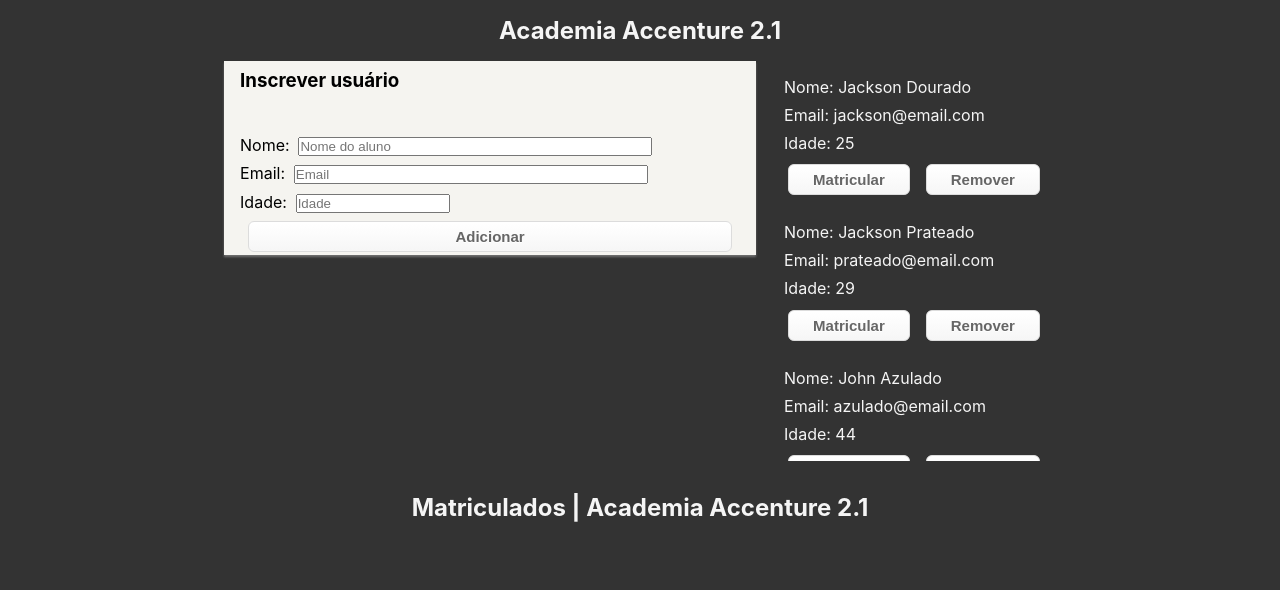
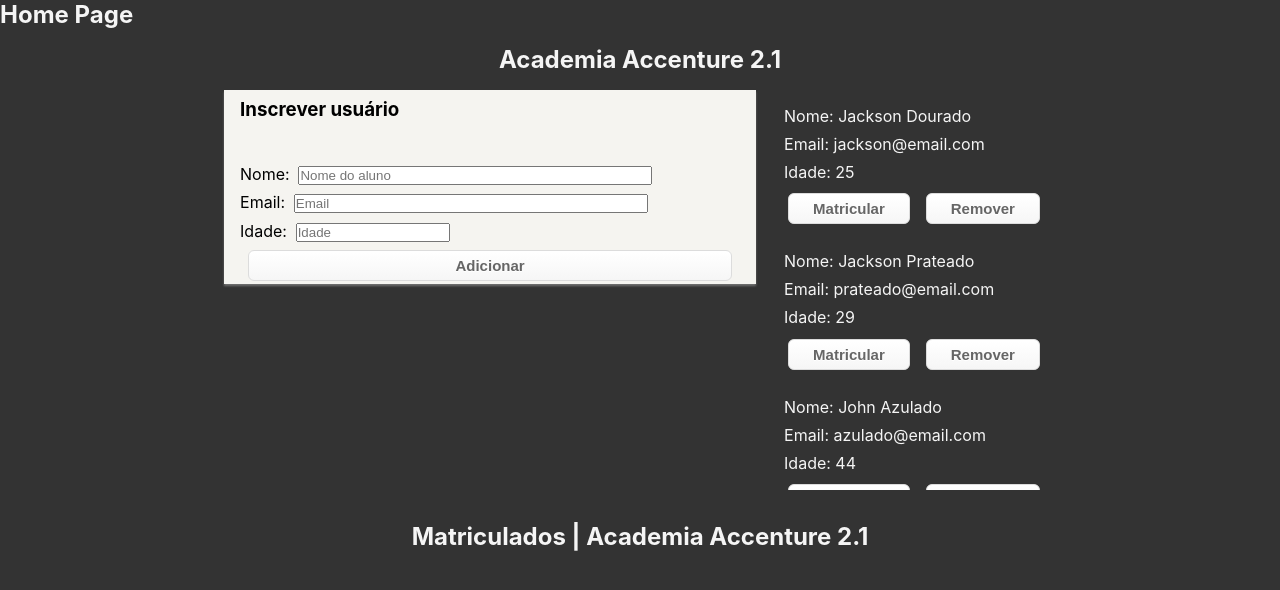
Before and after one commit to betocostadev/redux-21, a React (Create React App) app: page / in a window 1280 px wide. Shown: the top 590 px of the page. Built offline with nearby package versions, Linux system fonts and the light colour scheme; data requests are answered from the project's data file.

Commit message:
added simple tests for routing

```diff
--- a/package.json
+++ b/package.json
@@ -15,6 +15,7 @@
     "react": "^17.0.2",
     "react-dom": "^17.0.2",
     "react-redux": "^7.2.3",
+    "react-router-dom": "^5.2.0",
     "react-scripts": "4.0.3",
     "react-toastify": "^7.0.3",
     "redux": "^4.0.5",
@@ -50,6 +51,7 @@
   },
   "devDependencies": {
     "@types/react-redux": "^7.1.16",
+    "@types/react-router-dom": "^5.1.7",
     "@types/redux": "^3.6.0",
     "@types/styled-components": "^5.1.9",
     "json-server": "^0.16.3"
--- a/src/components/Home.tsx
+++ b/src/components/Home.tsx
@@ -1,7 +1,7 @@
 import React, { useEffect, useCallback, useState } from 'react'
 import { useDispatch } from 'react-redux'
 
-import { toast } from 'react-toastify'
+// import { toast } from 'react-toastify'
 
 import userService from '../services/users'
 import { IUser } from '../store/modules/user/types'
--- a/src/components/UserForm.tsx
+++ b/src/components/UserForm.tsx
@@ -1,5 +1,7 @@
 import React, { useState } from 'react'
 import { toast } from 'react-toastify'
+
+import { Link } from 'react-router-dom'
 
 import { IUser } from '../store/modules/user/types'
 import { Button } from '../styles/Home'
@@ -44,9 +46,11 @@
     clearFields(event)
   }
 
+  // <Link to="https://www.google.com" />
   return (
     <FormContainer>
       <h3 className="description">Inscrever usuário</h3>
+
       <Form onSubmit={addUser}>
         <div>
           <label htmlFor="name">Nome:</label>
--- /dev/null
+++ b/src/pages/home/index.tsx
@@ -0,0 +1,11 @@
+import React from 'react'
+
+const Home: React.FC = () => {
+  return (
+    <div>
+      <h2>Home Page</h2>
+    </div>
+  )
+}
+
+export default Home
--- /dev/null
+++ b/src/pages/student/index.tsx
@@ -0,0 +1,11 @@
+import React from 'react'
+
+const Student: React.FC = () => {
+  return (
+    <div>
+      <h2>Student</h2>
+    </div>
+  )
+}
+
+export default Student
--- /dev/null
+++ b/src/router/index.tsx
@@ -0,0 +1,16 @@
+import React from 'react'
+import { Switch, Route } from 'react-router-dom'
+
+import Home from '../pages/home/'
+import Student from '../pages/student'
+
+const Router: React.FC = () => {
+  return (
+    <Switch>
+      <Route path="/" exact component={Home} />
+      <Route path="/student" component={Student} />
+    </Switch>
+  )
+}
+
+export default Router
```
Also changed, not shown: src/App.tsx (+8 -4 lines), 1 other file (tests, documents, lock files or other folders).
